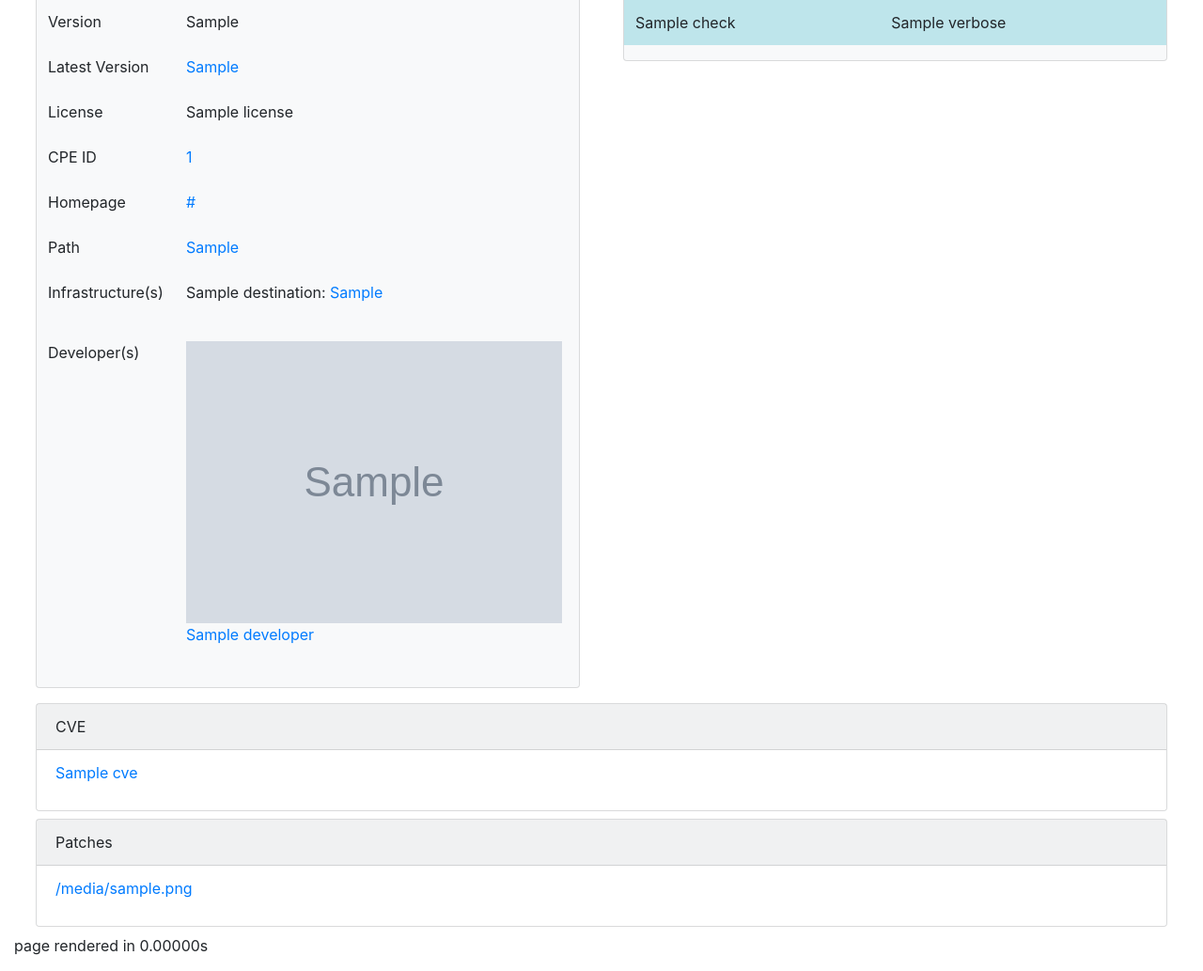
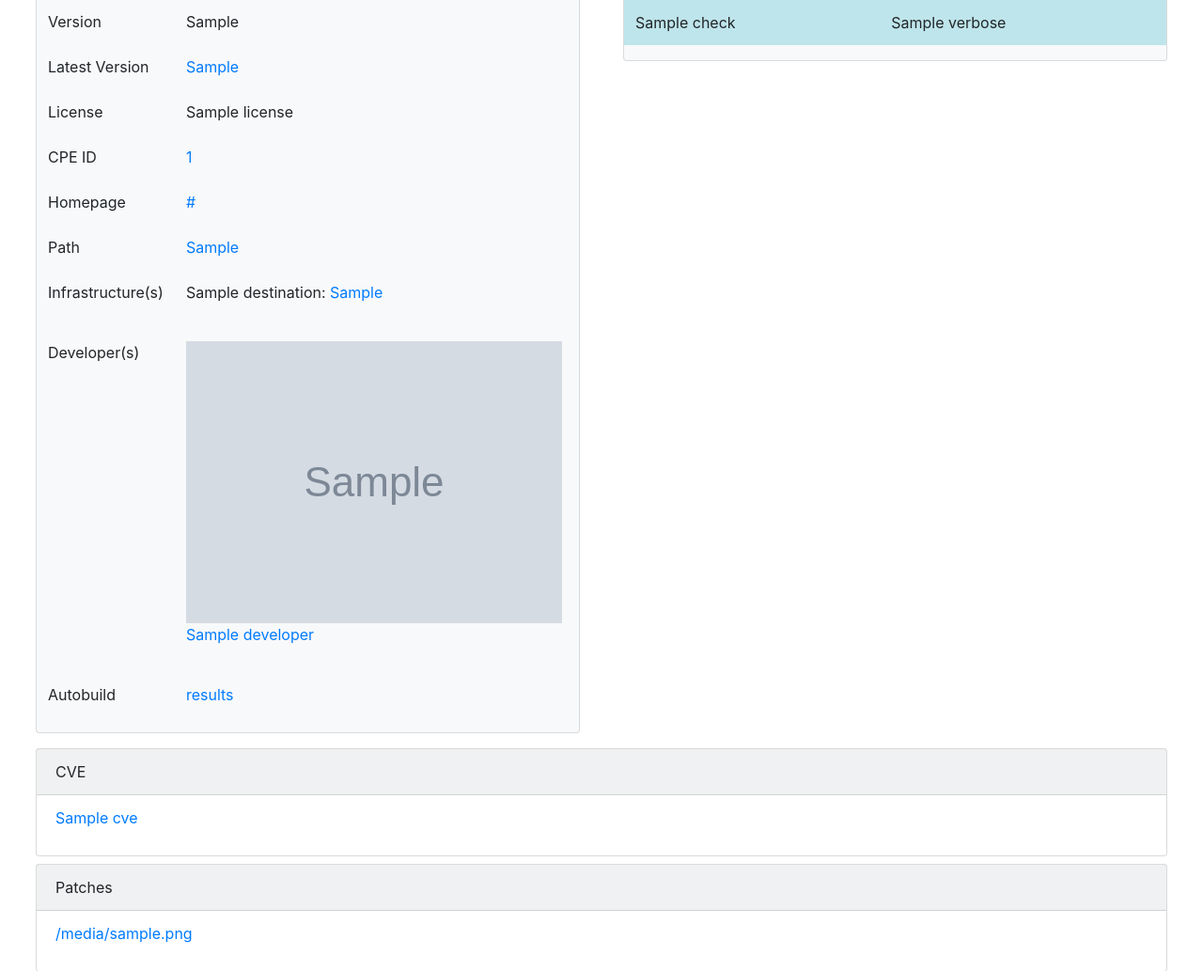
Before and after one commit to hthiery/buildroot-stats, a Flask app: template app/templates/package.html in a window 1280 px wide. Shown: the part 115-1148 px from the top of the page at 94% size. Run offline with Flask 2, Linux system fonts and the light colour scheme; the template is opened without the code that fills it: most values are stand-ins (such as "Sample title", 1, 10 or a date in 2020); grey boxes marked "Sample" are stand-in pictures; parts of the project's set-up code (start-up, migrations or seed data) failed here and were passed over; some libraries are stand-ins or nearby versions.

Commit message:
template/package.html: add autobuilder link
Signed-off-by: Heiko Thiery <heiko.thiery@gmail.com>

```diff
--- a/app/templates/package.html
+++ b/app/templates/package.html
@@ -58,6 +58,10 @@
                   <p><a href="{{ url_for('packages', developer=developer.email) }}"><img src="{{ developer.gravatar_url }}">{{ developer.name }}</a></p>
                   {% endfor %}
                 </td>
+              </tr>
+              <tr>
+                <td>Autobuild</td>
+                <td><a href="http://autobuild.buildroot.org/?reason={{ pkg.name}}-{{ pkg.current_version}}">results</a></td>
               </tr>
             </table>
         </ul>
```
